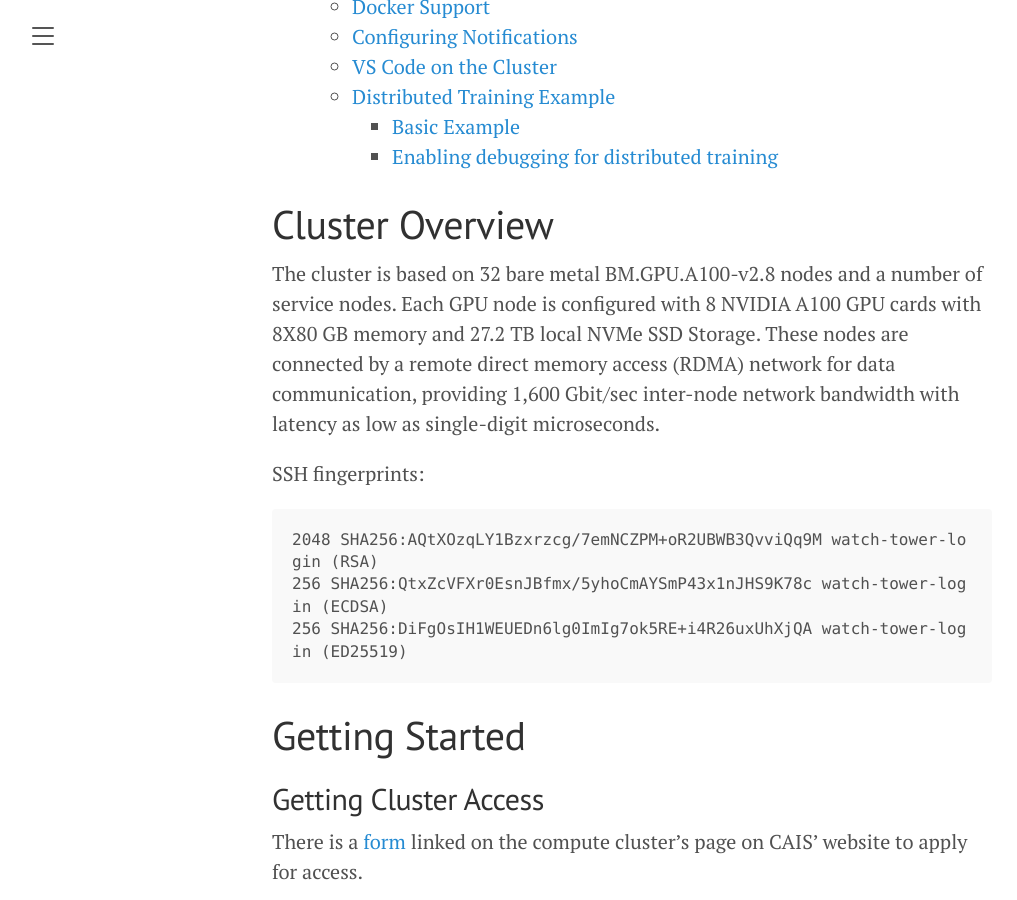
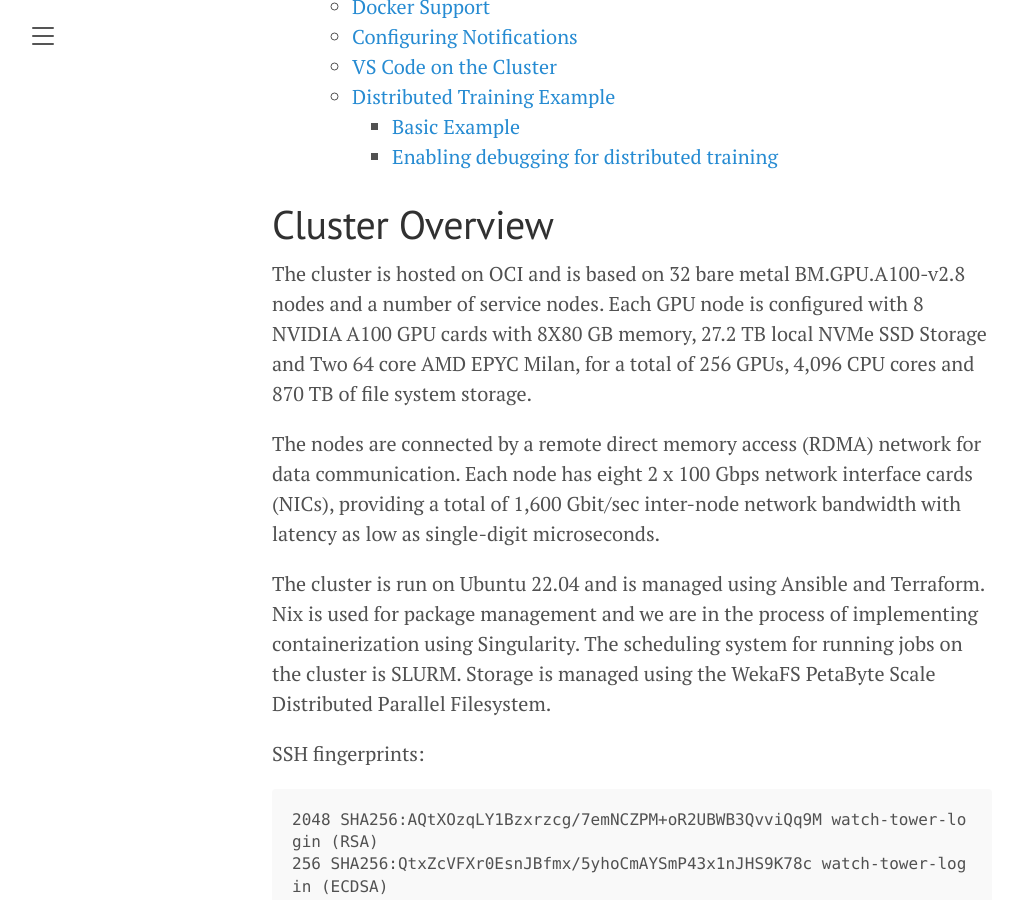
Before and after one commit to centerforaisafety/cluster-docs-old, a Jekyll site: the page built from _posts/2023-05-03-cais-cluster-documentation.md, in a window 1280 px wide and 900 px high, scrolled down 1156 px. Shown: the whole window, without its empty margins (8-1025 px from the left). Built offline with Jekyll 4.4.1, drawn with Linux system fonts in a browser that asks for light colours.

Commit message:
Update 2023-05-03-cais-cluster-documentation.md

````diff
--- a/_posts/2023-05-03-cais-cluster-documentation.md
+++ b/_posts/2023-05-03-cais-cluster-documentation.md
@@ -44,7 +44,11 @@
 
 # Cluster Overview
 
-The cluster is based on 32 bare metal BM.GPU.A100-v2.8 nodes and a number of service nodes. Each GPU node is configured with 8 NVIDIA A100 GPU cards with 8X80 GB memory and 27.2 TB local NVMe SSD Storage. These nodes are connected by a remote direct memory access (RDMA) network for data communication, providing 1,600 Gbit/sec inter-node network bandwidth with latency as low as single-digit microseconds.
+The cluster is hosted on OCI and is based on 32 bare metal BM.GPU.A100-v2.8 nodes and a number of service nodes. Each GPU node is configured with 8 NVIDIA A100 GPU cards with 8X80 GB memory, 27.2 TB local NVMe SSD Storage and Two 64 core AMD EPYC Milan, for a total of 256 GPUs, 4,096 CPU cores and 870 TB of file system storage.
+
+The nodes are connected by a remote direct memory access (RDMA) network for data communication. Each node has eight 2 x 100 Gbps network interface cards (NICs), providing a total of 1,600 Gbit/sec inter-node network bandwidth with latency as low as single-digit microseconds.
+
+The cluster is run on Ubuntu 22.04 and is managed using Ansible and Terraform. Nix is used for package management and we are in the process of implementing containerization using Singularity. The scheduling system for running jobs on the cluster is SLURM. Storage is managed using the WekaFS PetaByte Scale Distributed Parallel Filesystem.
 
 SSH fingerprints:
 ```
````
